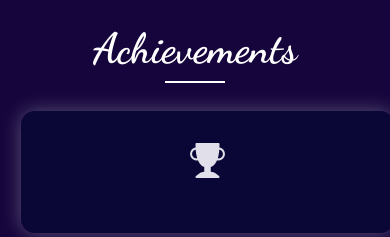
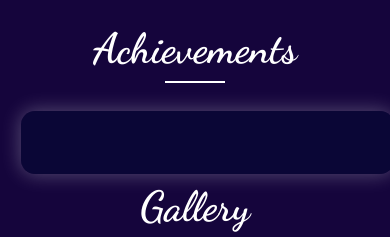
Before and after one commit to Anu-Si30/Anu-Si30.github.io, a plain HTML site: page index2.html in a window 390 px wide. Shown: the part 3220-3457 px from the top of the page. Drawn offline with nearby package versions, Linux system fonts and the light colour scheme; a script that the page names is missing.

Commit message:
Update home.css trophy

```diff
--- a/home.css
+++ b/home.css
@@ -526,8 +526,8 @@ body {
       min-height: auto !important;
     }
 
-    #trophy-container i {
-      font-size: 2.5rem !important;
+     #trophy-container i {
+      display:none;
     }
 
     #achievements-list {
```
